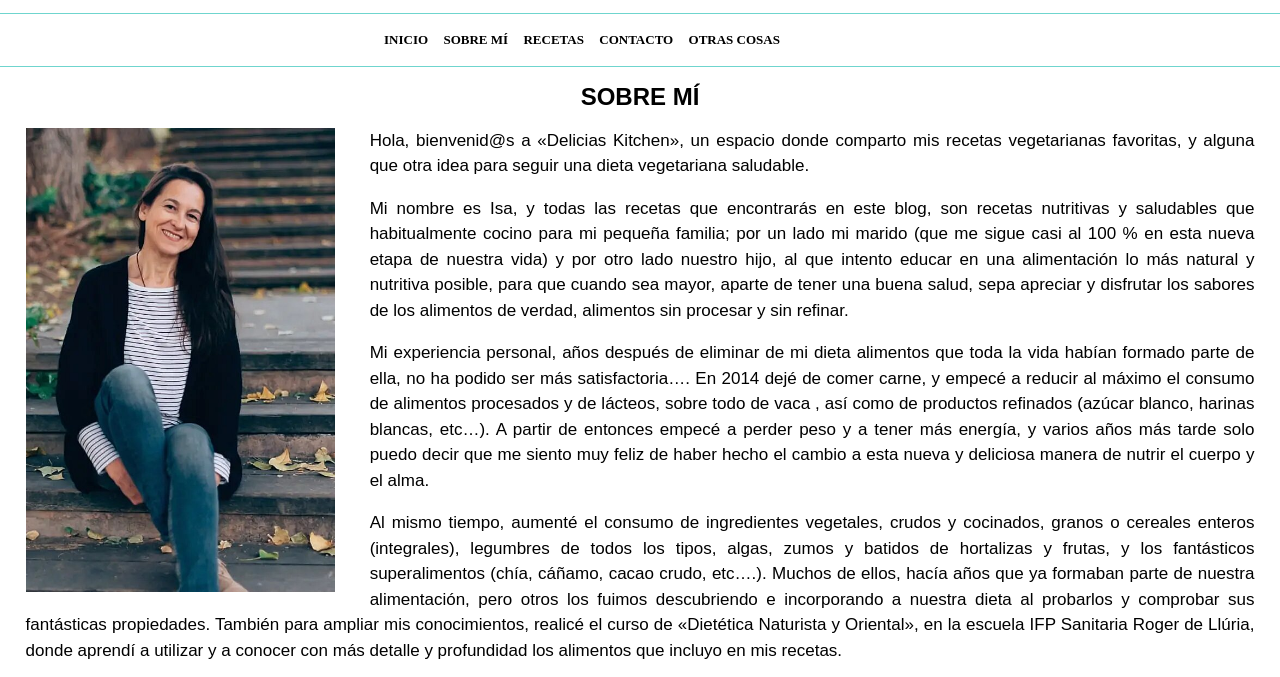
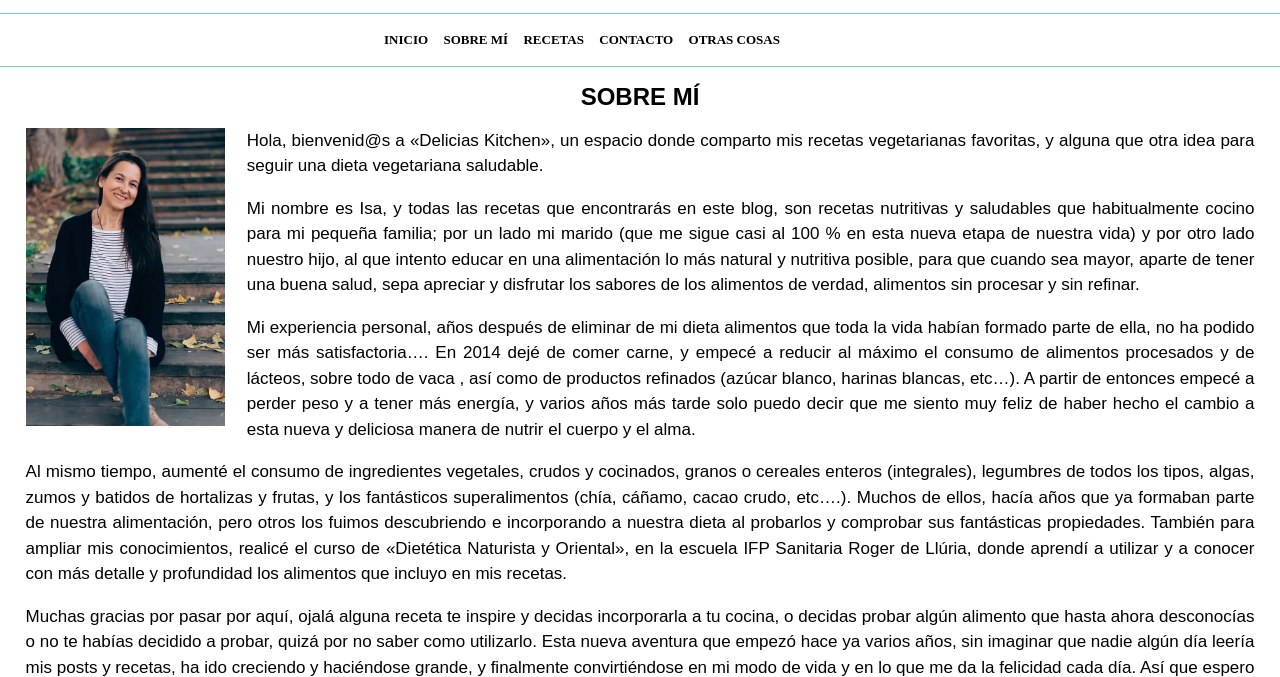
Before and after one commit to ccastro167/Christian_Castro_DaWe, a plain HTML site: page sobre_mi/sobre_mi.html in a window 1280 px wide. Shown: the part 131-808 px from the top of the page. Drawn offline with Linux system fonts and the light colour scheme.

Commit message:
Update sobre_mi.css

```diff
--- a/sobre_mi/css/sobre_mi.css
+++ b/sobre_mi/css/sobre_mi.css
@@ -31,8 +31,8 @@ section{
     /*Defino inline para poder pegar el texto a la imagen*/
     display: inline;
     float: left; /*Lo alineo al lado izquierdo*/
-    width: 28%;
-    height: 40%;
+    width: 18%;
+    /*height: 40%;*/
 }
 .picture img{
     width: 90%;
```
